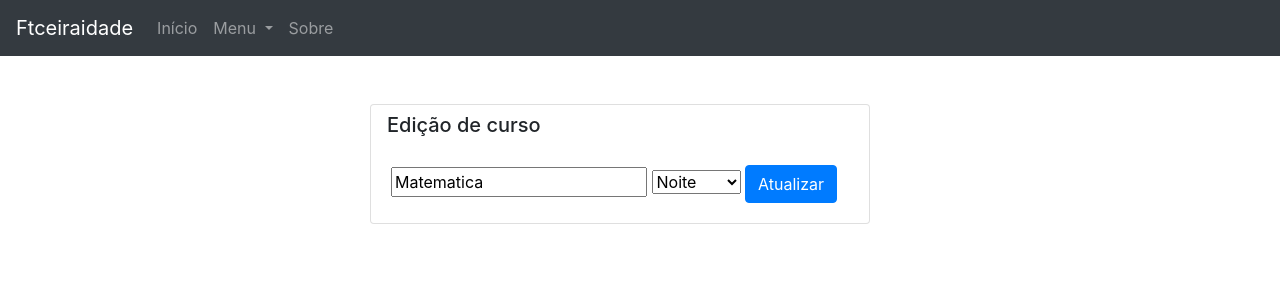
After one commit to Diorgeles/controle_atividades, a Django app: page /atualizar-curso/1 in a window 1280 px wide. The commit adds this page. Shown: the top 300 px of the page. Run offline with Django 3.2, Linux system fonts and the light colour scheme; data comes from the database, SQL or seed files in the repository; both versions use the stored data as it was after the commit; some libraries are stand-ins or nearby versions.

Commit message:
edit_course

```diff
--- a/core/templates/core/list_course.html
+++ b/core/templates/core/list_course.html
@@ -18,7 +18,7 @@
       <tr>
           <td>{{ courses.name }}</td>
           <td>{{ courses.period }}</td>
-        <td><a href="#"> <img src="{% static 'img/baseline_edit_black_18dp.png' %}"></a>
+        <td><a href="{% url 'core_update_course' courses.id %}"> <img src="{% static 'img/baseline_edit_black_18dp.png' %}"></a>
             <a href="#"> <img src="{% static 'img/baseline_delete_black_18dp.png' %}"></a>
         </td>
 
--- /dev/null
+++ b/core/templates/core/update_course.html
@@ -0,0 +1,23 @@
+{% extends "core/base.html" %}
+{% load bootstrap %}
+
+{% block main %}
+<div class="row mt-5">
+  <div class="col-sm-3"></div>
+  <div class="col-sm-6">
+      <div class="card" style="width:500px">
+          <h5 class="mt-2 px-3">Edição de curso</h5>
+          <div class="card-body">
+            <form action="{% url 'core_update_course' course.id %}" method="POST">
+                {% csrf_token %}
+                {{ form.name|bootstrap }}
+                {{ form.period|bootstrap }}
+                <button type="submit" class="btn btn-primary">Atualizar</button>
+            </form>
+          </div>
+      </div>
+  </div>
+  <div class="col-sm-3"></div>
+
+</div>
+{% endblock %}
--- a/core/urls.py
+++ b/core/urls.py
@@ -5,7 +5,8 @@ from .views import home,\
     update_student, \
     delete_student, \
     insert_activity, \
-    list_course
+    list_course, \
+    update_course
 
 urlpatterns = [
     path('', home, name='core_home'),
@@ -15,5 +16,6 @@ urlpatterns = [
     path('excluir-aluno/<int:id>', delete_student, name='core_delete_student'),
     path('cadastrar-curso', insert_activity, name='core_insert_course'),
     path('listar-curso', list_course, name='core_list_course'),
+    path('atualizar-curso/<int:id>', update_course, name='core_update_course'),
 
 ]
--- a/core/views.py
+++ b/core/views.py
@@ -65,3 +65,18 @@ def list_course(request):
     course = Course.objects.all()
     template_name = 'core/list_course.html'
     return render(request, template_name, {'course': course})
+
+
+def update_course(request, id):
+    data = {}
+    template_name = 'core/update_course.html'
+    course = Course.objects.get(id=id)
+    form = CourseForm(request.POST or None, instance=course)
+    data['course'] = course
+    data['form'] = form
+
+    if request.method == 'POST':
+        if form.is_valid():
+            form.save()
+            return redirect('core_list_course')
+    return render(request, template_name, data)
```
Also changed, not shown: db.sqlite3.
